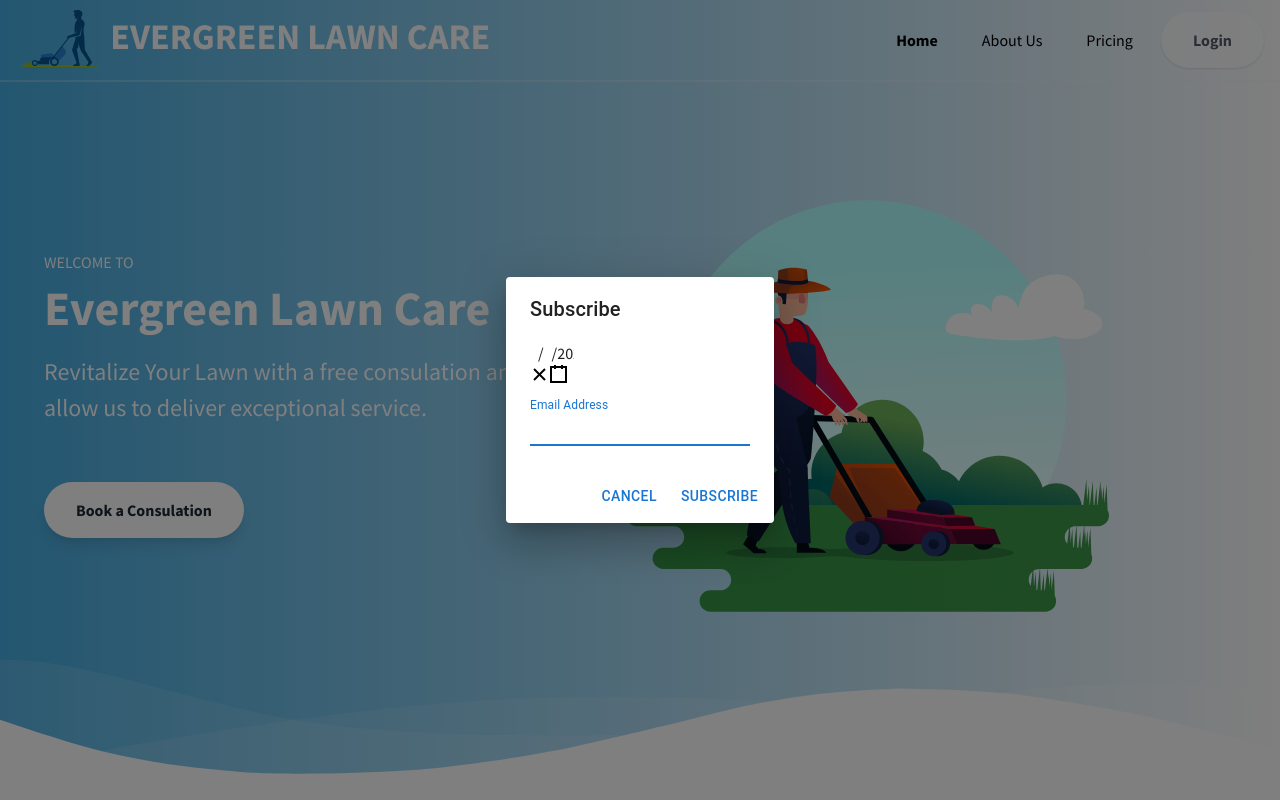
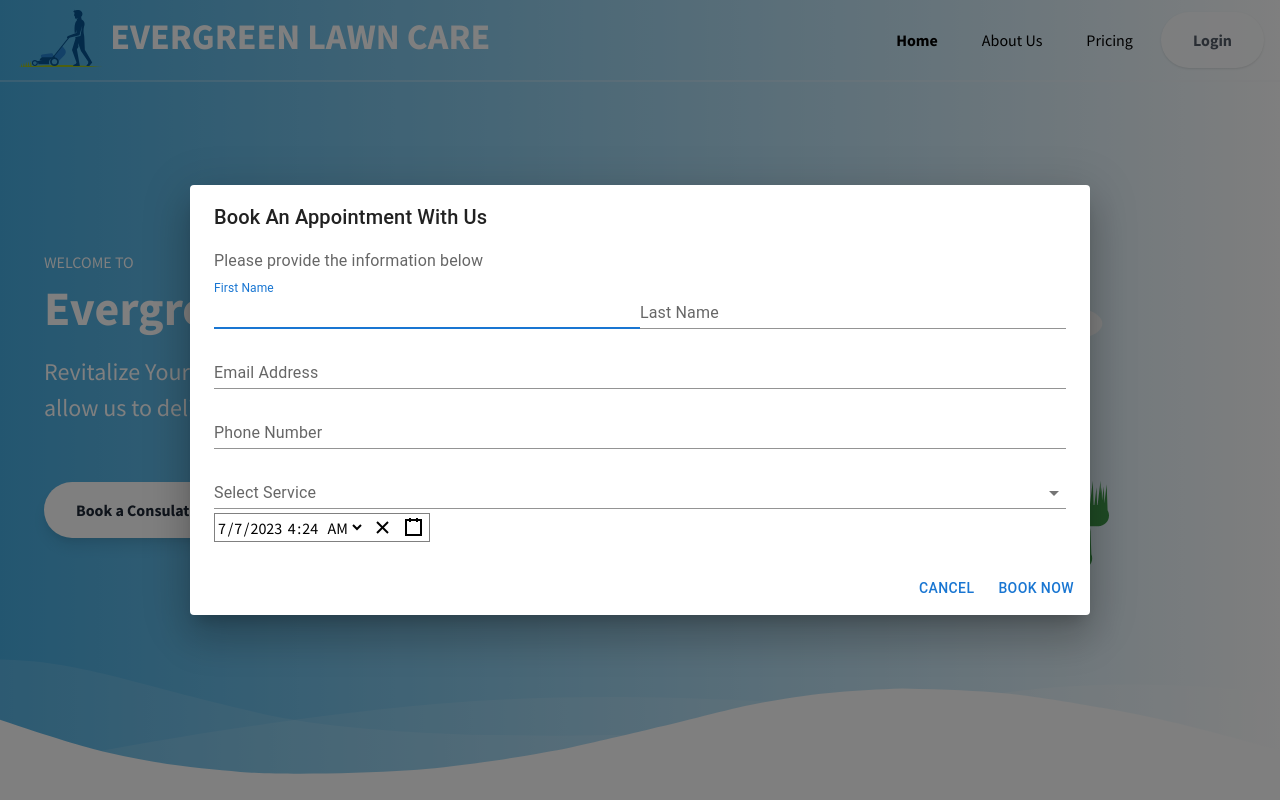
Before and after one commit to elizabeth-singletary/React-Lawncare-Webapp, a Next.js app: page / in a window 1280 px wide. Both pictures are taken after a click on the button "Book a Consulation". Shown: the top 800 px of the page. Built offline with nearby package versions, Linux system fonts and the light colour scheme; no server answers.

Commit message:
consultation working - Datepicker

```diff
--- a/components/Consultation.jsx
+++ b/components/Consultation.jsx
@@ -1,14 +1,16 @@
 'use client'
-import React from 'react';
-import { useState } from 'react';
-import Button from '@mui/material/Button';
-import TextField from '@mui/material/TextField';
+import React, { useState } from 'react';
 import Dialog from '@mui/material/Dialog';
-import DialogActions from '@mui/material/DialogActions';
+import DialogTitle from '@mui/material/DialogTitle';
 import DialogContent from '@mui/material/DialogContent';
 import DialogContentText from '@mui/material/DialogContentText';
-import DialogTitle from '@mui/material/DialogTitle';
+import DialogActions from '@mui/material/DialogActions';
+import TextField from '@mui/material/TextField';
+import Button from '@mui/material/Button';
+import MenuItem from '@mui/material/MenuItem';
 import DatePickerComp from '@/components/DatePicker';
+import { createClient } from '@supabase/supabase-js';
+
 
 
 export default function Consultation({isOpen, onClose}) {
@@ -17,29 +19,125 @@ export default function Consultation({isOpen, onClose}) {
         return null;
       }
 
+
+
+    const [formData, setFormData] = useState({
+        firstName: '',
+        lastName: '',
+        email: '',
+        phoneNumber: '',
+        selectedService: '',
+        selectedDate: null,
+    });
+
+      const handleChange = (field, value) => {
+        setFormData((prevData) => ({
+          ...prevData,
+          [field]: value,
+        }));
+      };
+
+      const handleBookNow = async () => {
+        const supabaseUrl = 'https://armysdalwzlfvbxvsyxi.supabase.co';
+        const supabaseKey = process.env.NEXT_PUBLIC_SUPABASE_ANON_KEY;
+        const supabase = createClient(supabaseUrl, supabaseKey);
+        try {
+
+            const { data: { user } } = await supabase.auth.getUser()
+
+            console.log(formData)
+            const { error } = await supabase
+            .from('bookings')
+            .insert({
+                    id: user.id,
+                    firstname: formData.firstName,
+                    lastname: formData.lastName,
+                    email: formData.email,
+                    number: formData.phoneNumber,
+                    service: formData.selectedService,
+                    date: formData.selectedDate
+                })
+                console.log(error)
+            }
+        catch (error) {
+            console.error("Error:", data.error);
+        }
+    }
+
       return (
-    <>
-      <Dialog open={true} onClose={onClose}>
-        <DialogTitle>Subscribe</DialogTitle>
+        <Dialog open={open} onClose={onClose} maxWidth="md" fullWidth>
+          <DialogTitle>Book An Appointment With Us</DialogTitle>
           <DialogContent>
-        <DatePickerComp />
-          <DialogContentText>
-          </DialogContentText>
+            <DialogContentText>Please provide the information below</DialogContentText>
+
+            <div className="flex flex-row">
               <TextField
                 autoFocus
                 margin="dense"
-            id="name"
+                id="firstName"
+                label="First Name"
+                type="text"
+                fullWidth
+                variant="standard"
+                value={formData.firstName}
+                onChange={(e) => handleChange('firstName', e.target.value)}
+              />
+              <TextField
+                margin="dense"
+                id="lastName"
+                label="Last Name"
+                type="text"
+                fullWidth
+                variant="standard"
+                value={formData.lastName}
+                onChange={(e) => handleChange('lastName', e.target.value)}
+              />
+            </div>
+
+            <TextField
+              margin="dense"
+              id="email"
               label="Email Address"
               type="email"
               fullWidth
               variant="standard"
+              value={formData.email}
+              onChange={(e) => handleChange('email', e.target.value)}
             />
+            <TextField
+              margin="dense"
+              id="phoneNumber"
+              label="Phone Number"
+              type="tel"
+              fullWidth
+              variant="standard"
+              value={formData.phoneNumber}
+              onChange={(e) => handleChange('phoneNumber', e.target.value)}
+            />
+            <TextField
+              select
+              margin="dense"
+              id="dropdown"
+              label="Select Service"
+              fullWidth
+              variant="standard"
+              value={formData.selectedService}
+              onChange={(e) => handleChange('selectedService', e.target.value)}
+            >
+              <MenuItem value="Lawn Maintenance">Lawn Maintenance</MenuItem>
+              <MenuItem value="Tree and Shrub Care">Tree and Shrub Care</MenuItem>
+              <MenuItem value="Weed Control and Fertilization">Weed Control and Fertilization</MenuItem>
+            </TextField>
+
+            <div className="text-black">
+              <DatePickerComp onChange={(date) => handleChange('selectedDate', date)} />
+            </div>
+
           </DialogContent>
           <DialogActions>
             <Button onClick={onClose}>Cancel</Button>
-          <Button onClick={onClose}>Subscribe</Button>
+            <Button onClick={handleBookNow}>Book Now</Button>
           </DialogActions>
         </Dialog>
-    </>
       );
-}
+    };
--- a/components/DatePicker.jsx
+++ b/components/DatePicker.jsx
@@ -1,6 +1,9 @@
 'use client'
 import { useState } from 'react';
-import DatePicker from 'react-date-picker';
+import DateTimePicker from 'react-datetime-picker';
+import 'react-datetime-picker/dist/DateTimePicker.css';
+import 'react-calendar/dist/Calendar.css';
+import 'react-clock/dist/Clock.css';
 
 
 
@@ -9,7 +12,7 @@ export default function DatePickerComp() {
 
   return (
     <div>
-      <DatePicker onChange={onChange} value={value} />
+      <DateTimePicker onChange={onChange} value={value} />
     </div>
   );
 }
```
Lines whose indentation alone changed are shown as unchanged.
